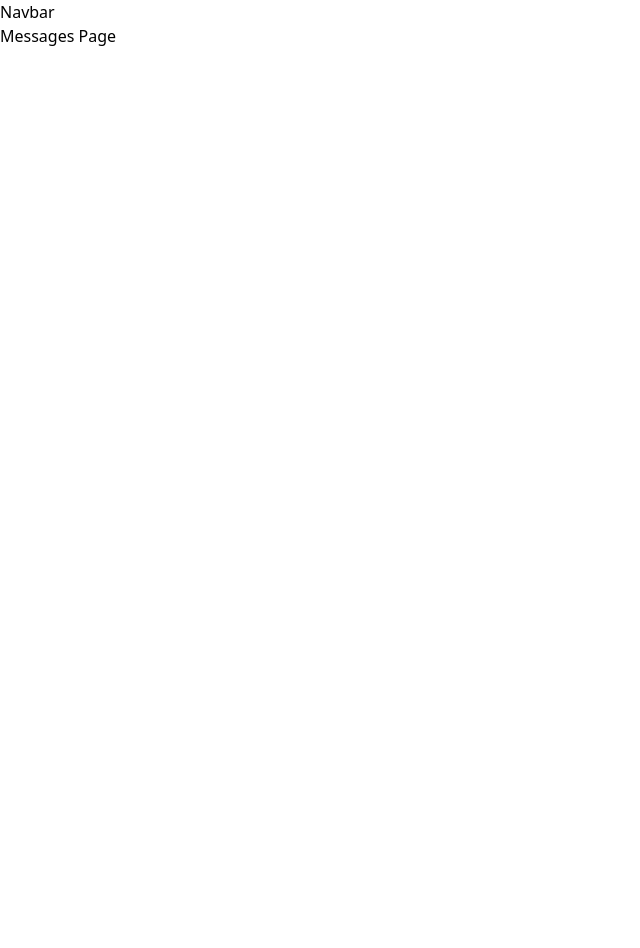
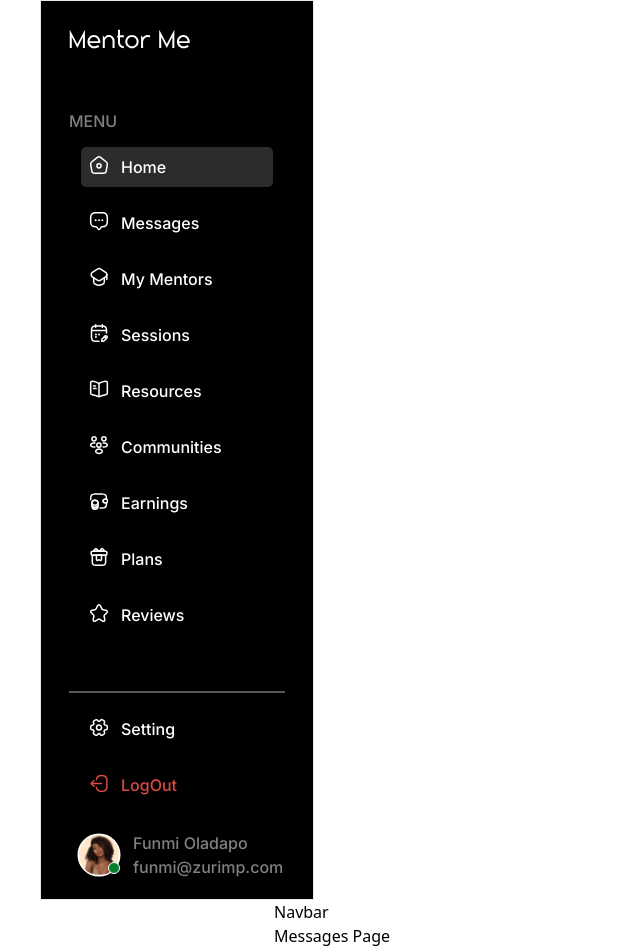
Before and after one commit to hngx-org/Mentor-Me, a Next.js app: page /messages in a window 1280 px wide. Shown: the whole page, without its empty margins (0-640 px from the left). Before the commit the page ends 800 px from the top, so only its background shows below. Built offline with nearby package versions, Linux system fonts and the light colour scheme; a web font is replaced by a local one.

Commit message:
fix: Error unsupported server component type

```diff
--- a/app/(dashboard)/layout.tsx
+++ b/app/(dashboard)/layout.tsx
@@ -1,14 +1,28 @@
+import SidebarMentee from "@/components/sections/SideBars/SidebarMentee";
+import SidebarMentor from "@/components/sections/SideBars/SidebarMentor";
 import Navbar from "@/components/sections/nav-bars/NavbarMentee";
+import { headers } from "next/headers";
 
 const DashboardLayout = async ({ children }: { children: React.ReactNode }) => {
+	const headersList = headers();
+	const domain = headersList.get("host") || "";
+	const fullUrl = headersList.get("referer") || "";
+	const isMentee = fullUrl.includes("/mentee-profile");
+
+	console.log(fullUrl);
+	console.log("===========");
+	console.log(isMentee);
+	console.log("===========");
 	return (
-		<div>
-			<main>
+		<>
+			{isMentee ? <SidebarMentee /> : <SidebarMentor />}
+
+			<main className="ml-[274px]">
 				<Navbar />
 
 				{children}
 			</main>
-		</div>
+		</>
 	);
 };
 
--- a/components/sections/SideBars/SidebarMentee.tsx
+++ b/components/sections/SideBars/SidebarMentee.tsx
@@ -6,7 +6,7 @@ import { SideBarMentorProps } from "./SidebarMentor";
 export default function SidebarMentee({ light }: SideBarMentorProps) {
 	return (
 		<section
-      className={`w-[274px] border-[1px] ml-10 p-7 h-[800px] relative ${
+			className={`w-[274px]  p-7 min-h-screen fixed left-0 top-0 ${
 				light ? "bg-[#fff]" : " bg-[#000]"
 			}`}
 		>
--- a/components/sections/nav-bars/NavbarMentee.tsx
+++ b/components/sections/nav-bars/NavbarMentee.tsx
@@ -1,5 +1,5 @@
 import React from "react";
 
 export default function NavbarMentee() {
-	return <div>Navbar</div>;
+	return <nav>Navbar</nav>;
 }
--- a/public/index.ts
+++ b/public/index.ts
@@ -1,2 +1,3 @@
 export { default as DashboardCoverBg } from "./assets/images/mentee-profile-screen/cover-bg.png";
 export { default as MenteeDashboardProfileImg } from "./assets/images/mentee-profile-screen/my-profile.png";
+export { default as DashboardMenteeNavImg } from "./assets/images/Image.png";
```
Also changed, not shown: public/SVGs.tsx (+19 -0 lines). Lines whose indentation alone changed are shown as unchanged.
